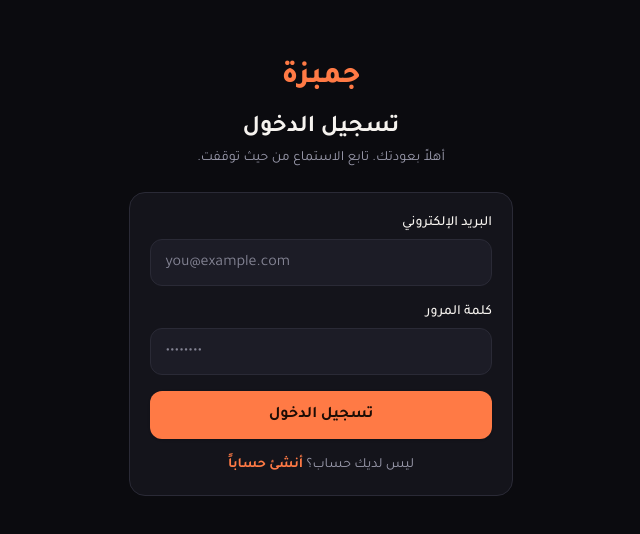
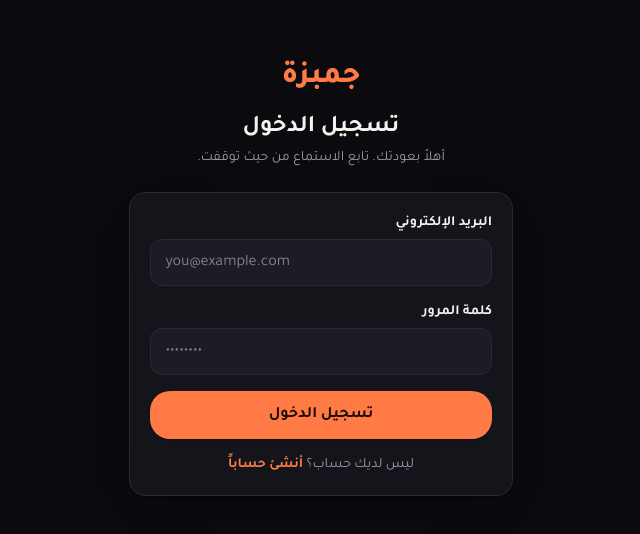
Before and after one commit to yousf65wohsh-cloud/jambaza, a Next.js app: page /login in a window 1280 px wide. Shown: the part 122-656 px from the top of the page, without its empty margins (427-1067 px from the left). Built offline with nearby package versions, Linux system fonts and the light colour scheme; no server answers.

Commit message:
style(ui): refresh core components

```diff
--- a/src/components/catalog/TrackCard.tsx
+++ b/src/components/catalog/TrackCard.tsx
@@ -3,6 +3,7 @@ import type { ReactNode } from "react";
 
 import { Button } from "@/components/ui/Button";
 import { PlayIcon } from "@/components/ui/icons";
+import { cn } from "@/lib/utils";
 import type { Track } from "@/types/track";
 
 import { TrackCover } from "./TrackCover";
@@ -16,15 +17,15 @@ interface TrackCardProps {
 
 export function TrackCard({ track, meta, onPlay }: TrackCardProps) {
   return (
-    <article className="card group hover:border-accent/50 flex flex-col overflow-hidden transition-colors">
+    <article className="card group hover:border-accent/60 hover:shadow-raised focus-within:border-accent/60 relative flex flex-col overflow-hidden transition-[translate,border-color,box-shadow] duration-200 hover:-translate-y-1 focus-within:-translate-y-1 motion-reduce:transition-none motion-reduce:hover:translate-y-0">
       <Link href={`/tracks?id=${track.id}`} className="block flex-1">
         <div className="overflow-hidden">
           <TrackCover
             track={track}
-            className="transition-transform duration-300 group-hover:scale-[1.03]"
+            className="transition-transform duration-500 group-hover:scale-[1.04] motion-reduce:transition-none"
           />
         </div>
-        <div className="space-y-1 p-3">
+        <div className={cn("space-y-1 p-3", onPlay && "pe-14")}>
           <h3
             dir="auto"
             className="group-hover:text-accent truncate text-sm font-bold transition-colors"
@@ -39,20 +40,16 @@ export function TrackCard({ track, meta, onPlay }: TrackCardProps) {
       </Link>
 
       {onPlay ? (
-        <div className="px-3 pb-3">
         <Button
           size="sm"
-            variant="secondary"
-            className="w-full"
+          aria-label={`تشغيل ${track.title}`}
+          title={track.audioPath ? undefined : "لا يوجد ملف صوتي لهذه الأغنية."}
           disabled={!track.audioPath}
-            title={track.audioPath ? undefined : "لا يوجد ملف صوتي لهذه الأغنية."}
-            aria-label={`تشغيل ${track.title}`}
           onClick={() => onPlay(track)}
+          className="shadow-glow absolute end-3 bottom-3 size-10! rounded-full! p-0!"
         >
           <PlayIcon className="size-4" />
-            تشغيل
         </Button>
-        </div>
       ) : null}
     </article>
   );
--- a/src/components/ui/Button.tsx
+++ b/src/components/ui/Button.tsx
@@ -8,17 +8,18 @@ type ButtonVariant = "primary" | "secondary" | "ghost" | "danger";
 type ButtonSize = "sm" | "md" | "lg";
 
 const variantClasses: Record<ButtonVariant, string> = {
-  primary: "bg-accent text-accent-foreground hover:bg-accent-hover font-bold shadow-sm",
+  primary:
+    "bg-accent text-accent-foreground font-bold shadow-card hover:bg-accent-hover hover:shadow-glow",
   secondary:
-    "bg-surface-2 text-foreground border border-border hover:border-accent/50 hover:bg-surface-2/80",
-  ghost: "text-muted hover:text-foreground hover:bg-surface-2",
+    "bg-surface-raised text-text border border-border hover:border-accent/50 hover:bg-surface-2",
+  ghost: "text-muted hover:text-text hover:bg-surface-raised",
   danger: "bg-danger/10 text-danger border border-danger/30 hover:bg-danger/20",
 };
 
 const sizeClasses: Record<ButtonSize, string> = {
-  sm: "h-9 px-3 text-sm gap-1.5 rounded-lg",
-  md: "h-11 px-4 text-sm gap-2 rounded-xl",
-  lg: "h-12 px-5 text-base gap-2 rounded-xl",
+  sm: "h-9 px-3 text-sm gap-1.5 rounded-control",
+  md: "h-11 px-4 text-sm gap-2 rounded-control",
+  lg: "h-12 px-5 text-base gap-2 rounded-panel",
 };
 
 export interface ButtonProps extends ComponentProps<"button"> {
@@ -43,7 +44,7 @@ export function Button({
       disabled={disabled || loading}
       aria-busy={loading || undefined}
       className={cn(
-        "inline-flex cursor-pointer items-center justify-center whitespace-nowrap transition-colors disabled:cursor-not-allowed disabled:opacity-50",
+        "inline-flex cursor-pointer items-center justify-center whitespace-nowrap transition-[color,background-color,border-color,box-shadow,translate] duration-200 active:translate-y-px disabled:cursor-not-allowed disabled:opacity-50 motion-reduce:transition-none",
         variantClasses[variant],
         sizeClasses[size],
         className,
--- a/src/components/ui/Card.tsx
+++ b/src/components/ui/Card.tsx
@@ -3,7 +3,7 @@ import type { ComponentProps } from "react";
 import { cn } from "@/lib/utils";
 
 export function Card({ className, ...props }: ComponentProps<"div">) {
-  return <div className={cn("card p-5", className)} {...props} />;
+  return <div className={cn("card shadow-card p-5", className)} {...props} />;
 }
 
 export function CardHeader({ className, ...props }: ComponentProps<"div">) {
@@ -11,7 +11,7 @@ export function CardHeader({ className, ...props }: ComponentProps<"div">) {
 }
 
 export function CardTitle({ className, ...props }: ComponentProps<"h2">) {
-  return <h2 className={cn("text-lg font-bold", className)} {...props} />;
+  return <h2 className={cn("text-lg font-bold tracking-tight", className)} {...props} />;
 }
 
 export function CardDescription({ className, ...props }: ComponentProps<"p">) {
--- a/src/components/ui/EmptyState.tsx
+++ b/src/components/ui/EmptyState.tsx
@@ -14,16 +14,16 @@ export function EmptyState({ icon, title, description, action, className }: Empt
   return (
     <div
       className={cn(
-        "border-border/80 bg-surface/50 flex flex-col items-center justify-center gap-3 rounded-2xl border border-dashed px-6 py-14 text-center",
+        "border-border bg-surface/60 rise shadow-card flex flex-col items-center justify-center gap-3 rounded-panel border border-dashed px-6 py-14 text-center",
         className,
       )}
     >
       {icon ? (
-        <div className="bg-surface-2 text-accent grid size-14 place-items-center rounded-2xl">
+        <div className="bg-surface-raised text-accent ring-border grid size-14 place-items-center rounded-panel ring-1">
           {icon}
         </div>
       ) : null}
-      <h2 className="text-lg font-bold">{title}</h2>
+      <h2 className="text-lg font-bold tracking-tight">{title}</h2>
       <p className="text-muted max-w-md text-sm leading-6">{description}</p>
       {action ? <div className="mt-2">{action}</div> : null}
     </div>
--- a/src/components/ui/Input.tsx
+++ b/src/components/ui/Input.tsx
@@ -17,7 +17,7 @@ export function Input({ label, error, hint, id, className, ...props }: InputProp
 
   return (
     <div className="space-y-1.5">
-      <label htmlFor={inputId} className="block text-sm font-medium">
+      <label htmlFor={inputId} className="text-text block text-sm font-semibold">
         {label}
       </label>
       <input
@@ -28,7 +28,7 @@ export function Input({ label, error, hint, id, className, ...props }: InputProp
         {...props}
       />
       {error ? (
-        <p id={`${inputId}-error`} className="text-danger text-xs">
+        <p id={`${inputId}-error`} className="text-danger text-xs font-medium">
           {error}
         </p>
       ) : hint ? (
```
Lines whose indentation alone changed are shown as unchanged.
